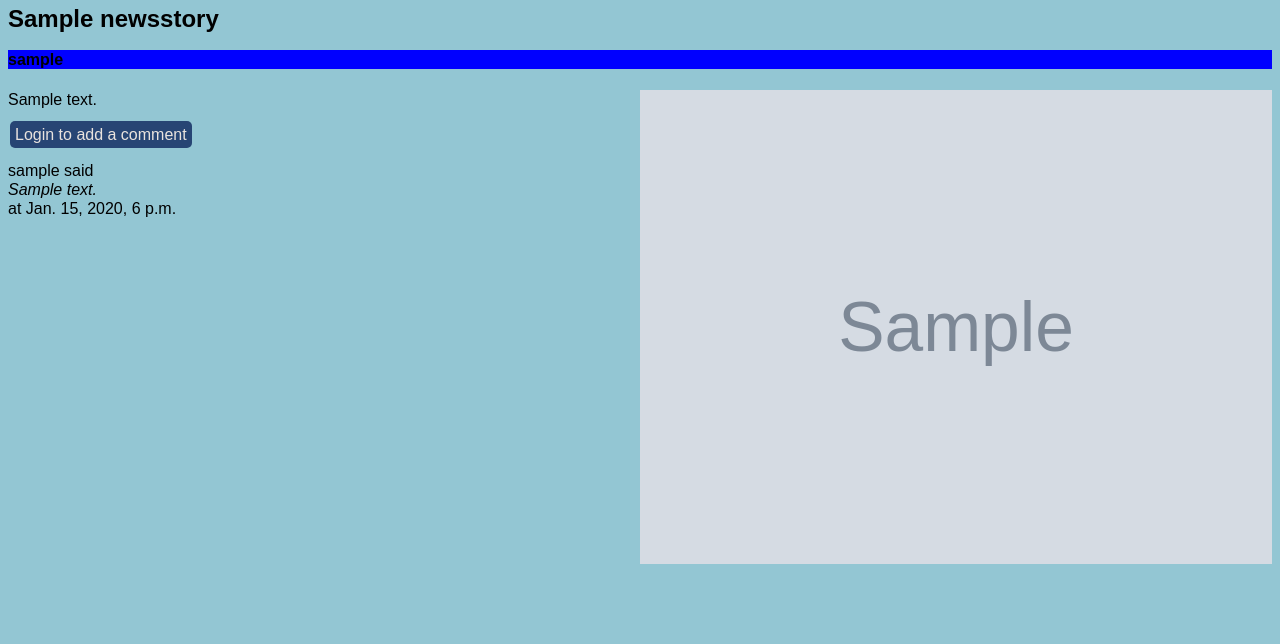
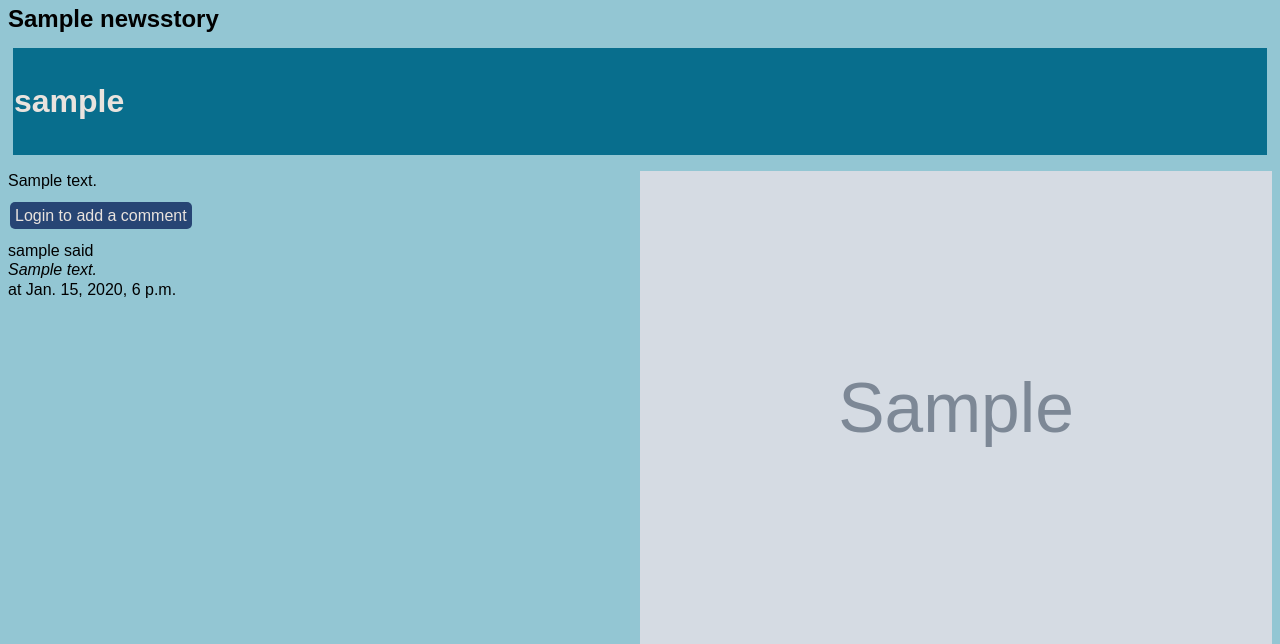
Before and after one commit to Lyndallh/she_codes_news, a Django app: page /news/1/ in a window 1280 px wide. Shown: the part 66-710 px from the top of the page. Run offline with Django 4.2, Linux system fonts and the light colour scheme; tables that the repository leaves empty hold one stand-in row (values such as "Sample post"); grey boxes marked "Sample" are stand-in pictures; parts of the project's set-up code (start-up, migrations or seed data) failed here and were passed over; some web fonts are replaced.

Commit message:
css changes to author banner

```diff
--- a/she_codes_news/static/styles.css
+++ b/she_codes_news/static/styles.css
@@ -68,7 +68,11 @@ a, p {
 }
 
 #author{
-    background-color: blue;
+    background-color: var(--teal-dark);
+    color: var(--sand);
+    font-size: 2rem;
+    padding: 1px;
+    margin: 5px;
 }
 
 #new-story, .hyperlink-button{
```
